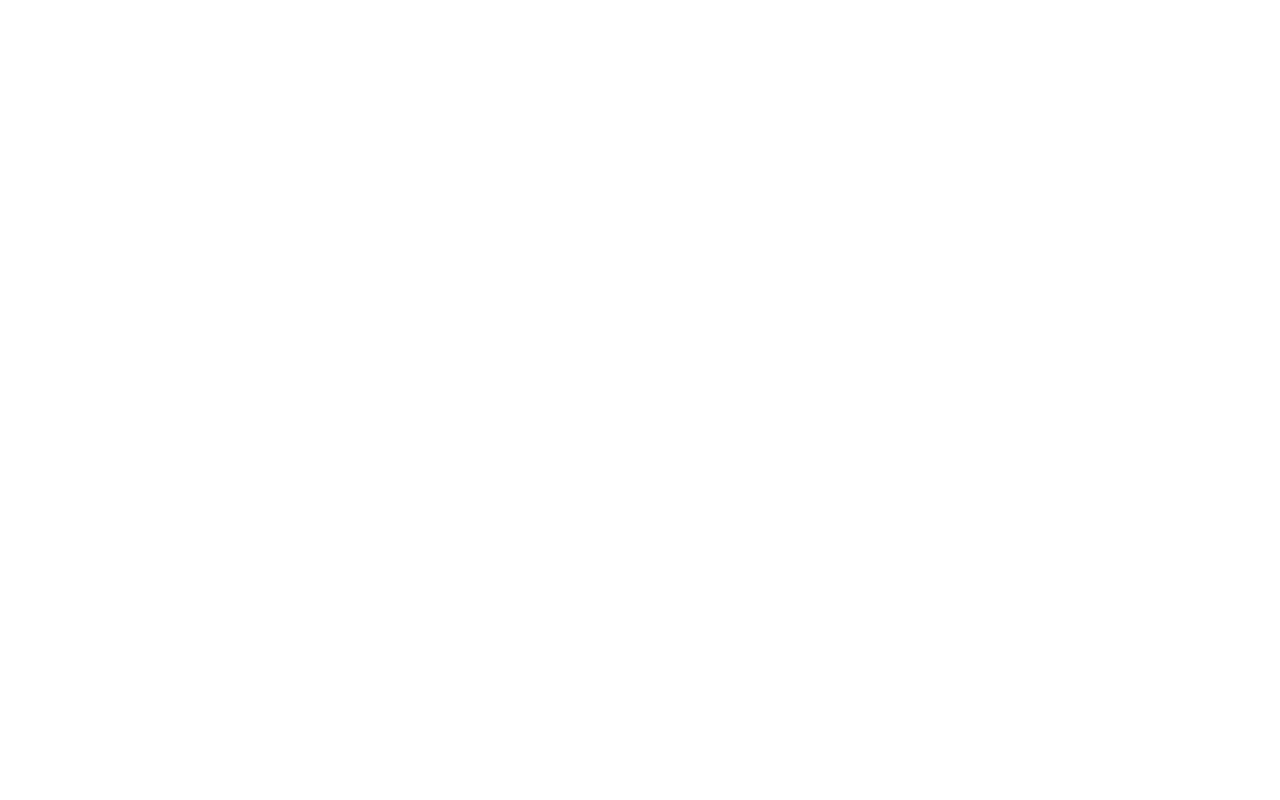
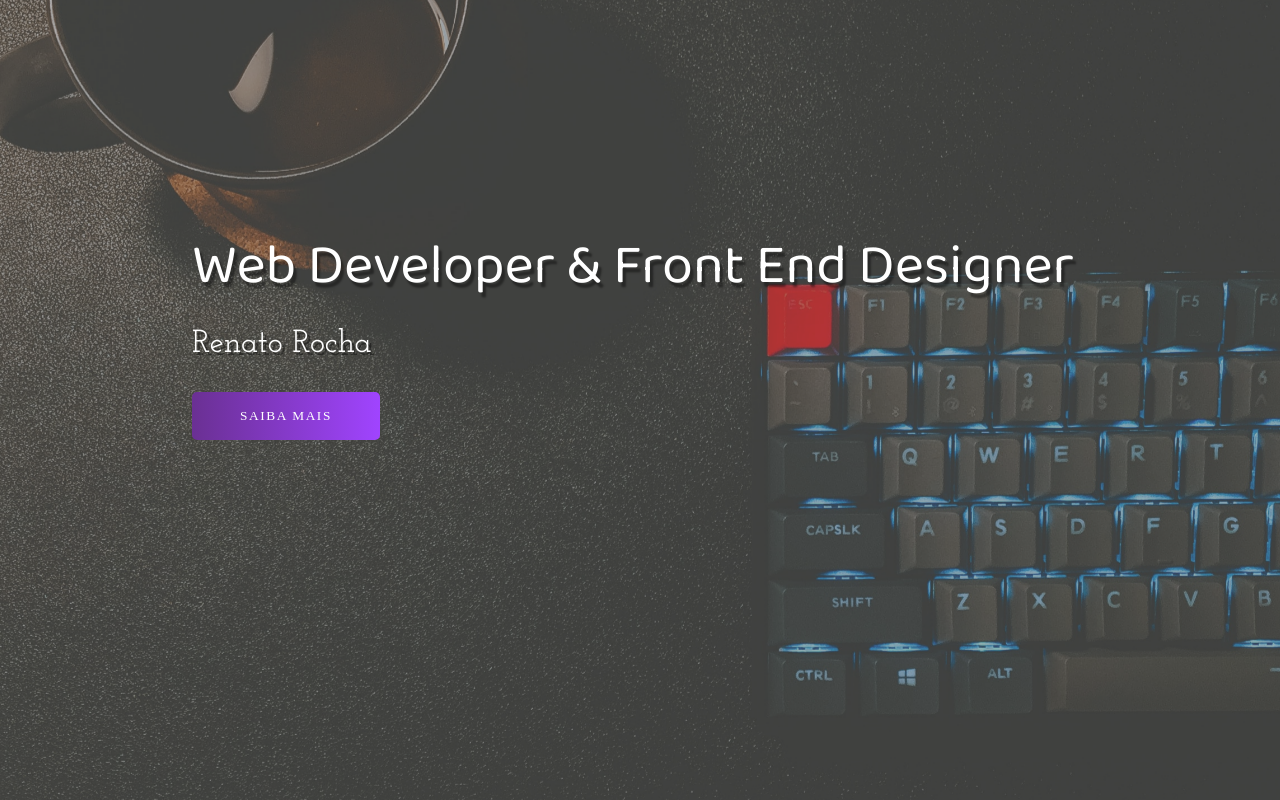
Before and after one commit to rochatora/exemploPortifolio, a plain HTML site: page src/index.html in a window 1280 px wide. Drawn offline with Linux system fonts and the light colour scheme; files that its build step writes are made by us from their sources.

Commit message:
:package: header

```diff
--- a/src/index.html
+++ b/src/index.html
@@ -4,17 +4,31 @@
 <head>
     <meta charset="UTF-8">
     <meta name="viewport" content="width=device-width, initial-scale=1.0">
-    <link rel="stylesheet" href="style.css">
-    <link rel="stylesheet" href="path/to/font-awesome/css/font-awesome.min.css">
-    <link rel="apple-touch-icon" sizes="180x180" href="/apple-touch-icon.png">
-    <link rel="icon" type="image/png" sizes="32x32" href="/favicon-32x32.png">
-    <link rel="icon" type="image/png" sizes="16x16" href="/favicon-16x16.png">
+    <link rel="stylesheet" href="style/style.css">
+   <!-- <link rel="stylesheet" href="path/to/font-awesome/css/font-awesome.min.css"> -->
+    <link rel="apple-touch-icon" sizes="180x180" href="image/apple-touch-icon.png">
+    <link rel="icon" type="image/png" sizes="32x32" href="image/favicon-32x32.png">
+    <link rel="icon" type="image/png" sizes="16x16" href="image/favicon-16x16.png">
     <link rel="manifest" href="/site.webmanifest">
-    <title>Portifólio</title>
+    <title>Portfólio</title>
 </head>
 
 <body>
 
+    <div class="container">
+        <header>
+            <div class="img-wrapper">
+                <img src="../image/bg.jpg" alt="Imagem de developer">
+            </div>
+            <div class="banner">
+                <h1>Web Developer & Front End Designer</h1>
+                <p>Renato Rocha</p>
+                <button>Saiba mais</button>
+            </div>
+
+        </header>
+    </div>
+
 </body>
 
 </html>
--- a/src/style/style.css
+++ b/src/style/style.css
@@ -1,2 +1,97 @@
 @import url('https://fonts.googleapis.com/css2?family=Baloo+Da+2:wght@400;600;800&family=Josefin+Slab:ital,wght@0,500;1,300;1,700&family=Mulish:wght@200;300;400;500;900&display=swap');
-@import url("https://cdnjs.cloudflare.com/ajax/libs/font-awesome/5.15.1/css/all.min.css")
+@import url("https://cdnjs.cloudflare.com/ajax/libs/font-awesome/5.15.1/css/all.min.css");
+
+*{
+    margin: 0;
+    padding: 0;
+}
+
+header{
+    width: 100%;
+    height: 100vh;
+    overflow: hidden;
+    position: relative;
+}
+
+.img-wrapper{
+    width: 100%;
+    height: 100%;
+    overflow: hidden;
+    background-color: rgba(0,0,0,0.6);
+}
+
+.img-wrapper img{
+    width: 100%;
+    height: 100%;
+    object-fit: cover;
+    opacity: 0.5;
+    animation: zoom 25s;
+}
+
+@keyframes zoom{
+    0%{
+        transform: scale(1.1);
+    }
+    100%{
+        transform: scale(1);
+    }
+}
+
+.banner{
+    position: absolute;
+    top: 30%;
+    left: 15%;
+}
+
+.banner h1{
+    color: #ffffff;
+    font-size: 3.5rem;
+    font-family: "Baloo Da 2", serif;
+    font-weight: 200;
+    text-shadow: .2rem .3rem 2px rgba(0,0,0,.4);
+    line-height: 3.5rem;
+    margin-bottom: 2rem;
+    opacity: 0;
+    animation: moveBanner 1s 0.5s forwards;
+}
+
+.banner p{
+    font-family: "Josefin Slab", serif;
+    color: #ffffff;
+    font-size: 2rem;
+    text-shadow: .2rem .2rem rgba(0,0,0,.4);
+    margin-bottom: 2rem;
+    opacity: 0;
+    animation: moveBanner 1s 0.7s forwards;
+}
+
+.banner button{
+    font-family: "Muli", serif;
+    color: #ffffff;
+    letter-spacing: .1rem;
+    text-transform: uppercase;
+    background-color:#6a3093;
+    background: -webkit-linear-gradient(to right, #a044ff, #6a3093);
+    background: linear-gradient(to left, #a044ff, #6a3093);
+    padding: 1rem 3rem;
+    border: none;
+    border-radius: 5px;
+    cursor: pointer;
+    opacity: 0;
+    animation: moveBanner 1s 0.9s forwards;
+}
+
+.banner button:hover{
+    opacity: 0.8;
+}
+
+
+@keyframes moveBanner{
+    0%{
+        transform: translateY(10rem) rotateY(-30deg);
+    }
+    100%{
+        transform: translateY(0) rotateY(0);
+        opacity: 1;
+    }
+}
```
Also changed, not shown: image/android-chrome-192x192.png (renamed from src/android-chrome-192x192.png), image/android-chrome-512x512.png (renamed from src/android-chrome-512x512.png), image/apple-touch-icon.png (renamed from src/apple-touch-icon.png), image/bg.jpg (added), image/favicon-16x16.png (renamed from src/favicon-16x16.png), image/favicon-32x32.png (renamed from src/favicon-32x32.png), src/site.webmanifest, 1 other file.
